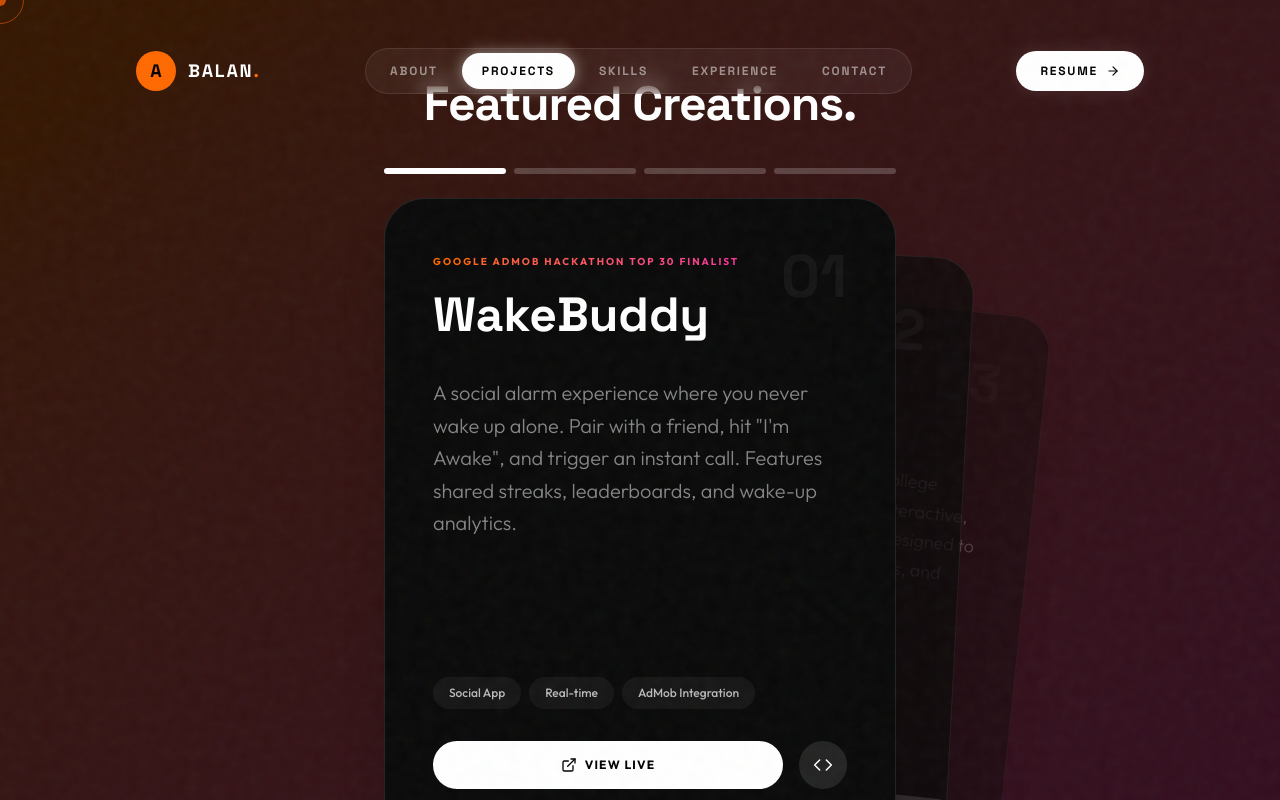
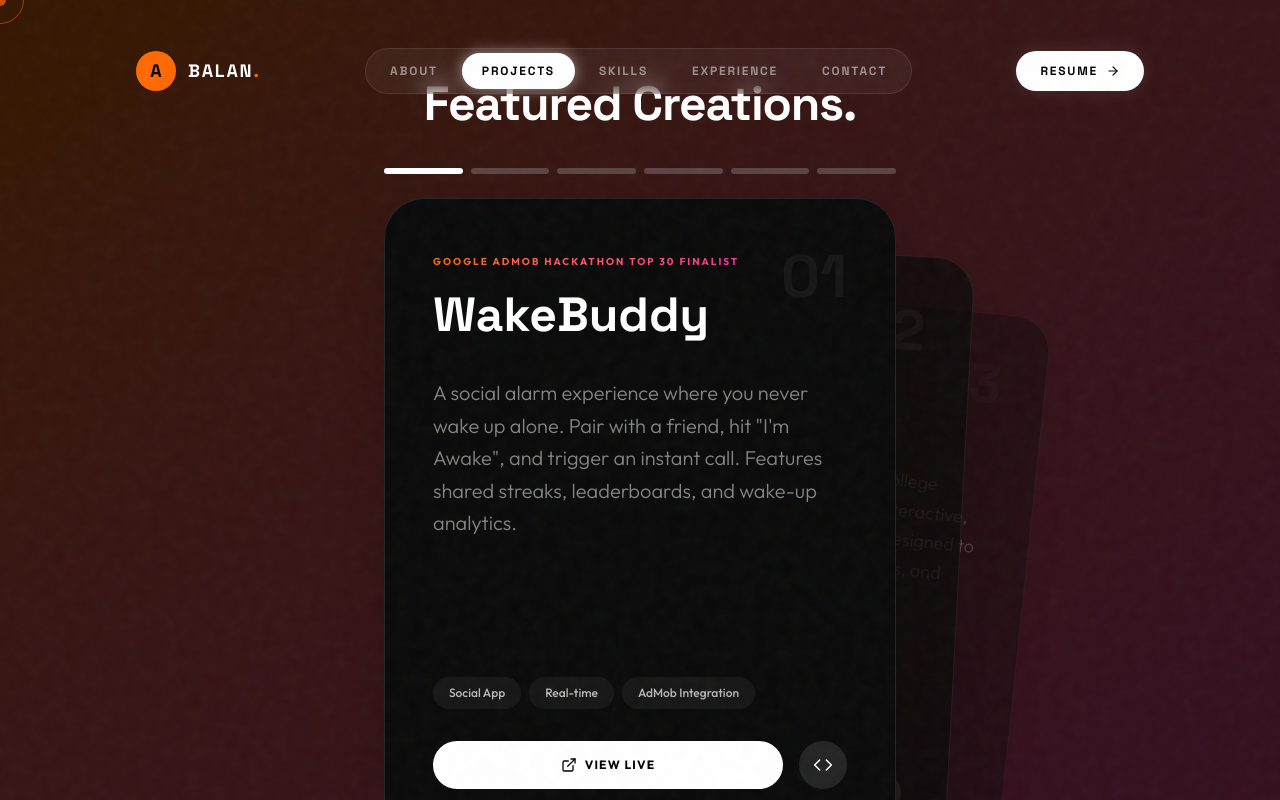
Before and after one commit to AaryaBalan/Portfolio_Aarya, a React (Vite) app: page / in a window 1280 px wide. Both pictures are taken after a click on the button "PROJECTS". Shown: the top 800 px of the page. Built offline with nearby package versions, Linux system fonts and the light colour scheme.

Commit message:
feat: add new experience entry and update project links and details

```diff
--- a/src/components/Experience.jsx
+++ b/src/components/Experience.jsx
@@ -39,6 +39,19 @@ const experience = [
       'Developed critical features for club platforms, focusing on responsive design and seamless UI/UX.',
       'Collaborated closely with designers and developers to build tools that streamlined operations.',
       'Built a strong foundation in modern web development workflows and API architecture.'
+    ],
+  },
+  {
+    role: 'Event Organizer & Speaker',
+    company: 'Campus Events',
+    period: '2025 – 2026',
+    type: 'Management & Speaking',
+    color: 'from-blue-500 to-indigo-500',
+    glowColor: 'rgba(59,130,246,0.5)',
+    bullets: [
+      'Orchestrated operations for a premier technology symposium (TechFiesta 25), scaling attendance to over 3,000 participants while driving strategic sponsorship acquisition.',
+      'Delivered engaging keynotes to an expansive junior audience (Catapult 26), articulating strategic vision and fostering active community participation.',
+      'Acted as a core representative of the leadership board, navigating high-stakes logistical challenges through decisive action and cross-functional collaboration.'
     ],
   },
 ]
--- a/src/components/Projects.jsx
+++ b/src/components/Projects.jsx
@@ -8,8 +8,8 @@ const projects = [
     description: 'A social alarm experience where you never wake up alone. Pair with a friend, hit "I\'m Awake", and trigger an instant call. Features shared streaks, leaderboards, and wake-up analytics.',
     tags: ['Social App', 'Real-time', 'AdMob Integration'],
     color: 'from-orange-500 to-pink-500',
-    link: 'https://lnkd.in/gdhQEghu',
-    github: 'https://lnkd.in/gXTsUwJz'
+    link: 'https://www.youtube.com/watch?v=pam_hI4dpRw',
+    github: 'https://github.com/AaryaBalan/WakeupBuddy'
   },
   {
     title: 'Dayable',
@@ -17,8 +17,8 @@ const projects = [
     description: 'A calm, minimal space focused on your day, not your status. Share simple daily moments, track how your day went, and connect with friends through honest check-ins without endless scrolling.',
     tags: ['Social Media', 'Wellness', 'UI/UX'],
     color: 'from-cyan-500 to-blue-500',
-    link: '#',
-    github: '#'
+    link: 'https://www.linkedin.com/in/aaryabalan/details/projects/',
+    github: 'https://github.com/AaryaBalan/Dayable'
   },
   {
     title: 'Zorphix',
@@ -27,7 +27,7 @@ const projects = [
     tags: ['Event Website', 'College Symposium', 'Interactive'],
     color: 'from-purple-500 to-violet-500',
     link: 'https://www.zorphix.com/',
-    github: '#'
+    github: 'https://github.com/ANAND060218/zorphix-2026'
   },
   {
     title: 'Hacksymmetric',
@@ -36,7 +36,25 @@ const projects = [
     tags: ['Hackathon', 'Registration Portal', 'College Club'],
     color: 'from-green-500 to-emerald-500',
     link: 'https://hacksymmetric.vercel.app/',
-    github: '#'
+    github: 'https://github.com/AaryaBalan/hacksymmetric'
+  },
+  {
+    title: 'LetItOut',
+    subtitle: 'Empathetic Community Platform',
+    description: 'A secure, community-driven application designed for emotional expression and mental wellness support. Users can safely share their thoughts and receive encouragement from a supportive network. The platform features a gamified reputation system, awarding unique badges to contributors who actively uplift and console others.',
+    tags: ['Mental Wellness', 'Community App', 'Gamification'],
+    color: 'from-pink-500 to-rose-500',
+    link: '#',
+    github: 'https://github.com/AaryaBalan/LetItOut'
+  },
+  {
+    title: 'TrackMyVibe',
+    subtitle: 'Expressive Mood Tracking Platform',
+    description: 'An interactive daily journaling application enabling users to log emotional states with contextual tags. Features a "Memory Lane" algorithm surfacing historical entries from exactly one year prior, and engaging micro-animations to reward positive milestones.',
+    tags: ['React.js', 'Express', 'MongoDB', 'Tailwind CSS'],
+    color: 'from-yellow-400 to-orange-500',
+    link: 'https://www.linkedin.com/in/aaryabalan/details/projects/',
+    github: 'https://github.com/AaryaBalan/Track_My_Vibe'
   },
 ]
 
```
